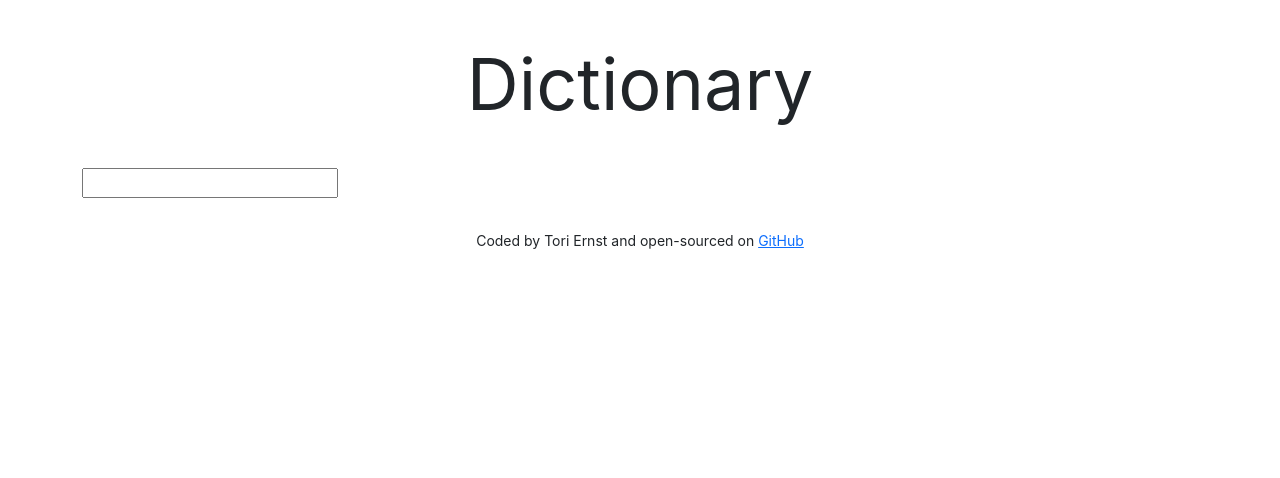
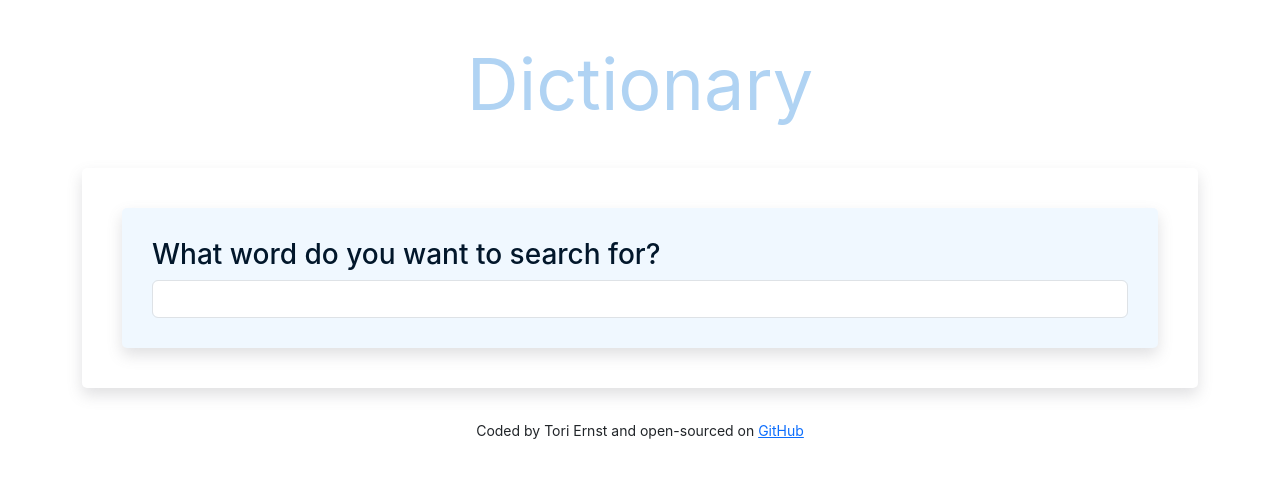
Before and after one commit to tori-noel/dictionary-project, a React (Create React App) app: page / in a window 1280 px wide. Shown: the top 478 px of the page. Built offline with nearby package versions, Linux system fonts and the light colour scheme; no server answers.

Commit message:
began styling the page, added sections, background color and adjusted font sizes

```diff
--- a/src/App.css
+++ b/src/App.css
@@ -2,6 +2,7 @@ header {
   font-size: 72px;
   text-align: center;
   margin: 30px 0;
+  color: rgb(176, 211, 243);
 }
 
 footer {
--- a/src/App.js
+++ b/src/App.js
@@ -7,7 +7,7 @@ function App() {
       <div className="container">
         <header>Dictionary</header>
         <main>
-          <Dictionary />
+          <Dictionary defaultKeyword="sunset" />
         </main>
         <footer>
           <small>
--- a/src/Dictionary.css
+++ b/src/Dictionary.css
@@ -0,0 +1,20 @@
+.Dictionary {
+  padding: 20px;
+  border-radius: 5px;
+  color: rgb(2, 23, 43);
+  box-shadow: rgba(100, 100, 111, 0.2) 0px 7px 15px 0px;
+}
+
+.Dictionary section {
+  background-color: aliceblue;
+  padding: 30px;
+  margin: 20px;
+  border-radius: 5px;
+  box-shadow: rgba(100, 100, 111, 0.2) 0px 7px 15px 0px;
+}
+
+.Dictionary h2 {
+  font-size: 28px;
+
+  opacity: 0.1px;
+}
--- a/src/Dictionary.js
+++ b/src/Dictionary.js
@@ -2,30 +2,53 @@ import React, { useState } from "react";
 import "./Dictionary.css";
 import axios from "axios";
 import Results from "./Results";
-export default function Dictionary() {
-  let [keyword, setKeyword] = useState("");
+export default function Dictionary(props) {
+  let [keyword, setKeyword] = useState(props.defaultKeyword);
   let [results, setResults] = useState(null);
+  let [loaded, setLoaded] = useState(false);
+
   function handleResponse(response) {
     console.log(response.data);
     setResults(response.data);
   }
-  function search(event) {
-    event.preventDefault();
-
+  function search() {
     let key = "43fa5d86069t4dbb87a934b227c8ob50";
     let apiUrl = `https://api.shecodes.io/dictionary/v1/define?word=${keyword}&key=${key}`;
     //documentation: https://www.shecodes.io/learn/apis/dictionary
     axios.get(apiUrl).then(handleResponse);
   }
+
+  function handleSubmit(event) {
+    event.preventDefault();
+    search();
+  }
+
   function handlekKeywordChange(event) {
     setKeyword(event.target.value);
   }
+  function load() {
+    setLoaded(true);
+    search();
+  }
+  if (loaded) {
     return (
       <div className="Dictionary">
-      <form onSubmit={search}>
-        <input type="search" onChange={handlekKeywordChange} />
+        <section>
+          <h2> What word do you want to search for?</h2>
+          <form onSubmit={handleSubmit}>
+            <input
+              className="form-control"
+              type="search"
+              onChange={handlekKeywordChange}
+            />
           </form>
+
           <Results results={results} />
+        </section>
       </div>
     );
+  } else {
+    load();
+    return "Loading...";
   }
+}
--- /dev/null
+++ b/src/Meaning.css
@@ -0,0 +1,5 @@
+.Meaning section {
+  background-color: aliceblue;
+  background-color: aliceblue;
+  padding: 30px;
+}
--- a/src/Meaning.js
+++ b/src/Meaning.js
@@ -1,14 +1,18 @@
 import React from "react";
 import Synonyms from "./Synonyms";
 import Example from "./Example";
+import "./Meaning.css";
 export default function Meaning(props) {
   console.log(props.meaning);
   return (
     <div className="Meaning">
-      <h4> ({props.meaning.partOfSpeech}) </h4>
-      <p> {props.meaning.definition}</p>
-      <Example example={props.meaning.example} />
-      <Synonyms synonyms={props.meaning.synonyms} />
+      <section>
+        <h4> ({props.meaning.partOfSpeech}) </h4>
+        <p> {props.meaning.definition}</p>
+
+        <Example example={props.meaning.example} />
+        <Synonyms synonyms={props.meaning.synonyms} />
+      </section>
     </div>
   );
 }
--- a/src/Results.js
+++ b/src/Results.js
@@ -1,13 +1,15 @@
 import React from "react";
 import Meaning from "./Meaning";
-
+import "./Results.css";
 export default function Results(props) {
   console.log(props.results);
   if (props.results) {
     return (
       <div className="results">
-        <h2> {props.results.word} </h2>
-        <h3> {props.results.phonetic}</h3>
+        <section>
+          <h2> {props.results.word} </h2>
+          <h3> {props.results.phonetic}</h3>
+        </section>
         {props.results.meanings.map(function (meanings, index) {
           return (
             <div key={index}>
--- a/src/Synonyms.css
+++ b/src/Synonyms.css
@@ -0,0 +1,10 @@
+.Synonyms {
+  margin: 0;
+  padding: 0;
+  list-style-type: none;
+}
+
+.Synonyms li {
+  display: inline;
+  padding-right: 10px;
+}
--- a/src/Synonyms.js
+++ b/src/Synonyms.js
@@ -4,11 +4,13 @@ import "./Synonyms.css";
 export default function Synonyms(props) {
   if (props.synonyms) {
     return (
-      <ul Classname="Synonyms">
-        {props.synonyms.map(function (synonym, index) {
-          return <li key={index}>{synonym}</li>;
-        })}
-      </ul>
+      <div className="Synonyms">
+        <ul Classname="Synonyms">
+          {props.synonyms.map(function (synonym, index) {
+            return <li key={index}>{synonym}</li>;
+          })}
+        </ul>
+      </div>
     );
   } else {
     return null;
```
Also changed, not shown: public/logo192.png (deleted), public/logo512.png (deleted), src/Results.css (added). Lines whose indentation alone changed are shown as unchanged.
